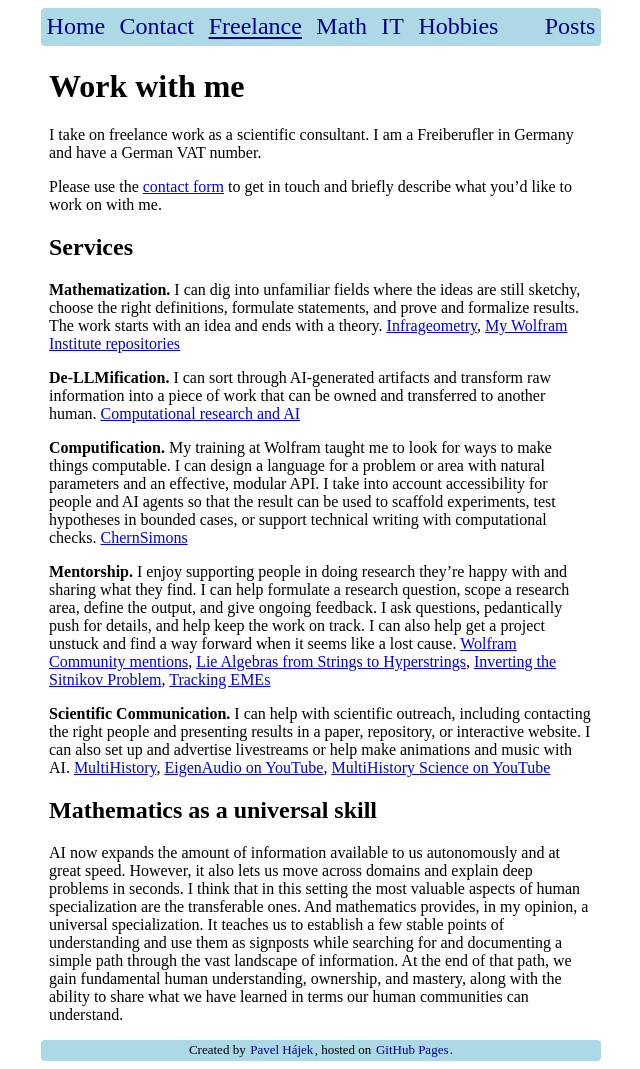
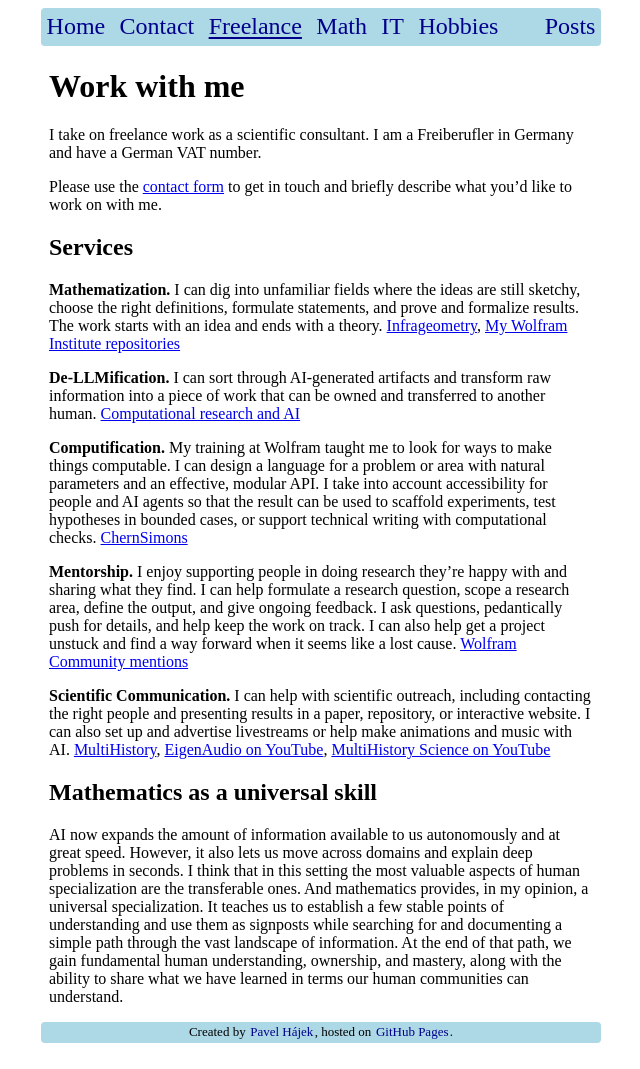
Before and after one commit to p135246/p135246.github.io, a Jekyll site: the page built from WorkWithMe.md, in a window 1280 px wide. Shown: the whole page, without its empty margins (319-959 px from the left). Built offline with Jekyll 4.4.1, drawn with Linux system fonts in a browser that asks for light colours.

Commit message:
Use one Wolfram Community link for mentorship

```diff
--- a/WorkWithMe.md
+++ b/WorkWithMe.md
@@ -20,7 +20,7 @@ Please use the [contact form][contact] to get in touch and briefly describe what
 
 **Computification.** My training at Wolfram taught me to look for ways to make things computable. I can design a language for a problem or area with natural parameters and an effective, modular API. I take into account accessibility for people and AI agents so that the result can be used to scaffold experiments, test hypotheses in bounded cases, or support technical writing with computational checks. [ChernSimons][chern-simons]
 
-**Mentorship.** I enjoy supporting people in doing research they’re happy with and sharing what they find. I can help formulate a research question, scope a research area, define the output, and give ongoing feedback. I ask questions, pedantically push for details, and help keep the work on track. I can also help get a project unstuck and find a way forward when it seems like a lost cause. [Wolfram Community mentions][community-mentions], [Lie Algebras from Strings to Hyperstrings][hyperstrings], [Inverting the Sitnikov Problem][sitnikov], [Tracking EMEs][tracking-emes]
+**Mentorship.** I enjoy supporting people in doing research they’re happy with and sharing what they find. I can help formulate a research question, scope a research area, define the output, and give ongoing feedback. I ask questions, pedantically push for details, and help keep the work on track. I can also help get a project unstuck and find a way forward when it seems like a lost cause. [Wolfram Community mentions][community-mentions]
 
 **Scientific Communication.** I can help with scientific outreach, including contacting the right people and presenting results in a paper, repository, or interactive website. I can also set up and advertise livestreams or help make animations and music with AI. [MultiHistory][multihistory], [EigenAudio on YouTube][eigenaudio], [MultiHistory Science on YouTube][multihistory-youtube]
 
@@ -34,9 +34,6 @@ AI now expands the amount of information available to us autonomously and at gre
 [computational-research]: {% post_url Wolfram/2026-03-04-ai-assisted-computational-research %}
 [chern-simons]: https://github.com/p135246/ChernSimons
 [community-mentions]: https://community.wolfram.com/search?q=Hajek
-[hyperstrings]: https://community.wolfram.com/t/wsri26-lie-algebras-from-strings-to-hyperstrings/27298
-[sitnikov]: https://community.wolfram.com/t/wsri26-inverting-the-sitnikov-problem/27313
-[tracking-emes]: https://community.wolfram.com/t/wws26-tracking-emes-a-persistence-view-of-multiway-hypergraph-rewriting/26347
 [multihistory]: https://multihistory.org/
 [eigenaudio]: https://www.youtube.com/@EigenAudio
 [multihistory-youtube]: https://www.youtube.com/@MultiHistoryScience
```
